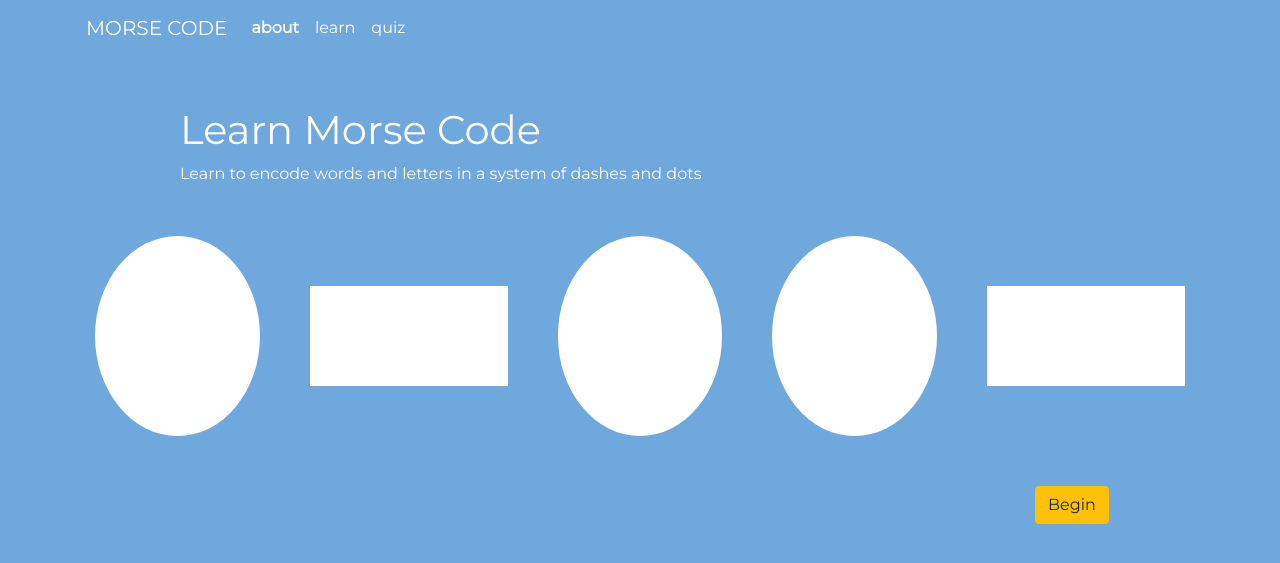
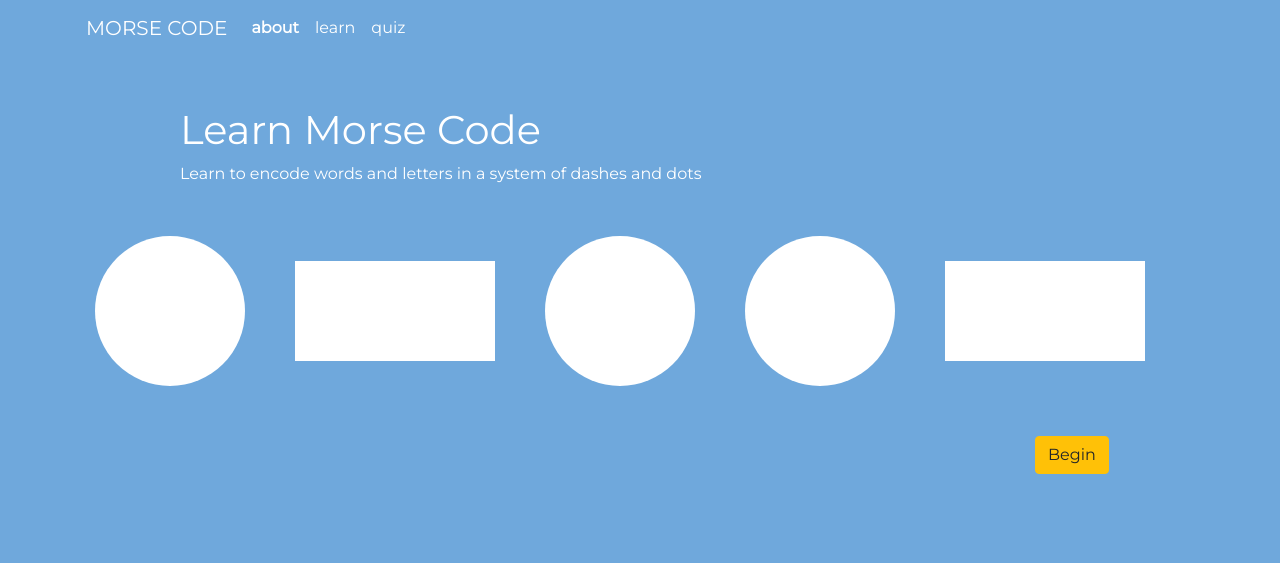
Before and after one commit to UIUX-Spring-2022/MorseCode, a Flask app: page / in a window 1280 px wide. Shown: the top 563 px of the page. Run offline with Flask 2, Linux system fonts and the light colour scheme; some libraries are stand-ins or nearby versions.

Commit message:
fixes some issues from iter 2

```diff
--- a/server.py
+++ b/server.py
@@ -1,3 +1,4 @@
+from calendar import c
 import os
 
 from flask import Flask
@@ -34,6 +35,11 @@ def get_score():
             score += 1
     return score
 
+def reset_score():
+    global results, quiz_questions
+    results = []
+    quiz_questions = []
+
 @app.route('/')
 def welcome():
     return render_template('index.html')
@@ -46,6 +52,7 @@ def about():
 @app.route('/learn_letters/<id>')
 def learn_letters(id):
     global learn_combos, learn_combos_2, sounds_1, sounds_2
+    reset_score()
     lesson = learn_combos if id == "1" else learn_combos_2
     files = sounds_1 if id == "1" else sounds_2
     codes=[]
@@ -63,6 +70,7 @@ def learn_letters(id):
 @app.route('/learn/<id>')
 def learn(id):
     global letter_sounds
+    reset_score()
     if int(id)%2!=0:
         letter= letter_sounds[int(id)]["letter"].upper()
         sound = letter_sounds[int(id)]["link"]
@@ -93,6 +101,7 @@ def learn(id):
 
 @app.route('/quiz')
 def quiz():
+    reset_score()
     return render_template('quiz.html')
 
 @app.route('/question/<id>')
@@ -103,10 +112,9 @@ def question(id):
 
 @app.route('/update', methods=['POST'])
 def update():
-    global results
+    global results, quiz_questions
     answer, id = itemgetter('answer', 'question_id')(request.get_json())
-    print(answer)
-    print(id)
+    print('Question answer: {}\nQuestion id: {}'.format(answer, id))
     results.append(answer)
     quiz_questions.append(id)
 
@@ -114,10 +122,8 @@ def update():
 
 @app.route('/end')
 def end():
-    global results, quiz_questions
     result = get_score()
-    results = []
-    quiz_questions = []
+    reset_score()
     return render_template('end.html', result=result)
 
 if __name__ == '__main__':
--- a/static/components/morsecode.css
+++ b/static/components/morsecode.css
@@ -7,8 +7,8 @@
     transform: rotate(90deg);
 }
 .dot {
-    height: 200px;
-    width: 250px;
+    height: 150px;
+    width: 150px;
     border-radius: 50%;
     background-color: white;
     margin-right: 25px;
@@ -16,7 +16,7 @@
 }
 .dash {
     height: 100px;
-    width: 300px;
+    width: 200px;
     background-color: white;
     margin-right: 25px;
     margin-left: 25px;
--- a/static/main.css
+++ b/static/main.css
@@ -72,7 +72,7 @@ h6 {
 .place-hold {
     height: 100px;
     width: 100px;
-    background-color: white;
+    border: 5px solid white;
     margin-right: 25px;
     margin-left: 25px;
     border-radius: 25%;
```
Also changed, not shown: static/quiz.js (+13 -12 lines), templates/question.html (+7 -1 lines).
